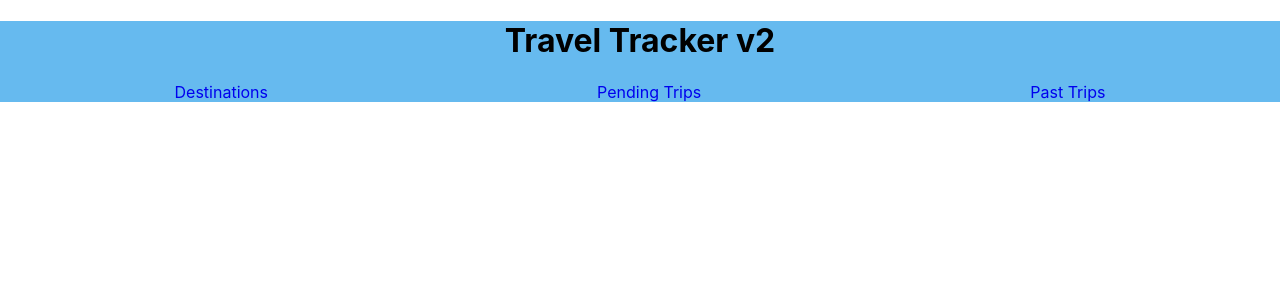
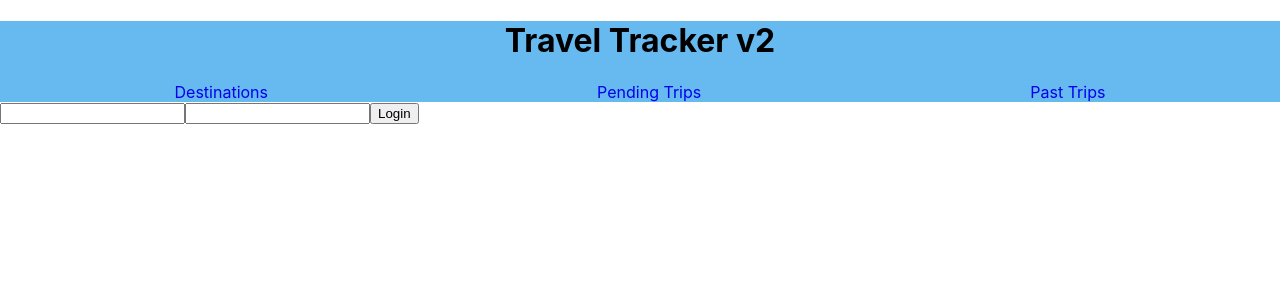
Before and after one commit to justincanthony/travel-tracker-remix, a React (Create React App) app: page / in a window 1280 px wide. Shown: the top 300 px of the page. Built offline with nearby package versions, Linux system fonts and the light colour scheme.

Commit message:
Import login and create route

```diff
--- a/src/components/app/App.js
+++ b/src/components/app/App.js
@@ -2,6 +2,7 @@ import Destinations from '../Destinations/Destinations';
 import Navbar from '../Navbar/Navbar';
 import { Switch, Route } from 'react-router-dom';
 import './App.css';
+import { Login } from '../Login/Login';
 import { PendingTrips } from '../Pending_trips/PendingTrips';
 import { PastTrips } from '../Past_Trips/PastTrips';
 import { ToastContainer } from 'react-toastify';
@@ -12,6 +13,7 @@ const App = () => {
       <ToastContainer />
       <Navbar />
       <Switch>
+        <Route exact path="/" render={() => <Login />} />
         <Route
           exact
           path="/:destinations"
```
Lines whose indentation alone changed are shown as unchanged.
